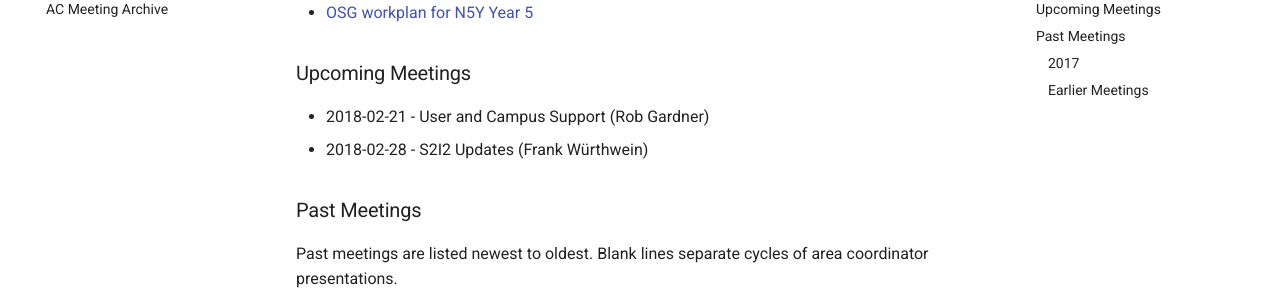
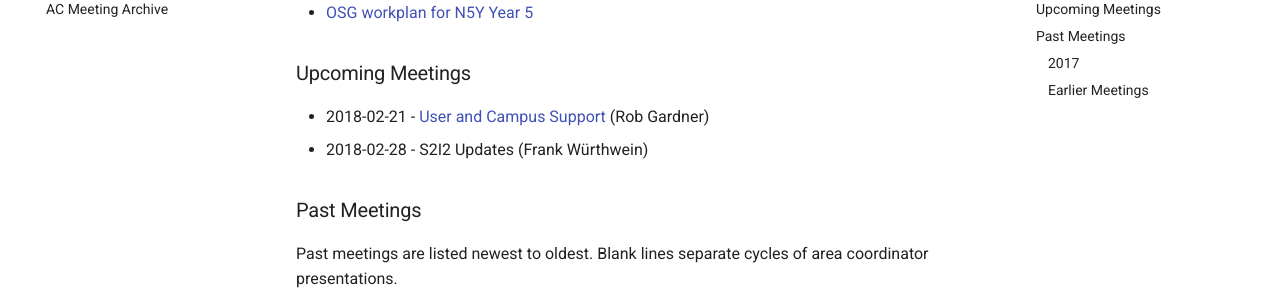
Before and after one commit to ppaschos/management-1, an MkDocs documentation site: the page built from docs/area-coordinators.md, in a window 1280 px wide and 900 px high, scrolled down 969 px. Shown: the part 153-453 px from the top of the window. Built offline with MkDocs 1.6.1 and Material for MkDocs 9.7.7, drawn with Linux system fonts in a browser that asks for light colours; old or Windows-style settings are respelled for this version of MkDocs; part of the change alters nothing that is shown.

Commit message:
Added link for 2018-02-21

```diff
--- a/docs/area-coordinators.md
+++ b/docs/area-coordinators.md
@@ -44,7 +44,7 @@ The current Area Coordinators are:
 
 ### Upcoming Meetings
 
-- 2018-02-21 - User and Campus Support (Rob Gardner)
+- 2018-02-21 - [User and Campus Support](https://docs.google.com/presentation/d/1xMoqFaoRMPzWsQ4X9PaGEEU_OeuYDhlMxv9NoVcgm8s/edit) (Rob Gardner)
 - 2018-02-28 - S2I2 Updates (Frank Würthwein)
 
 
```
